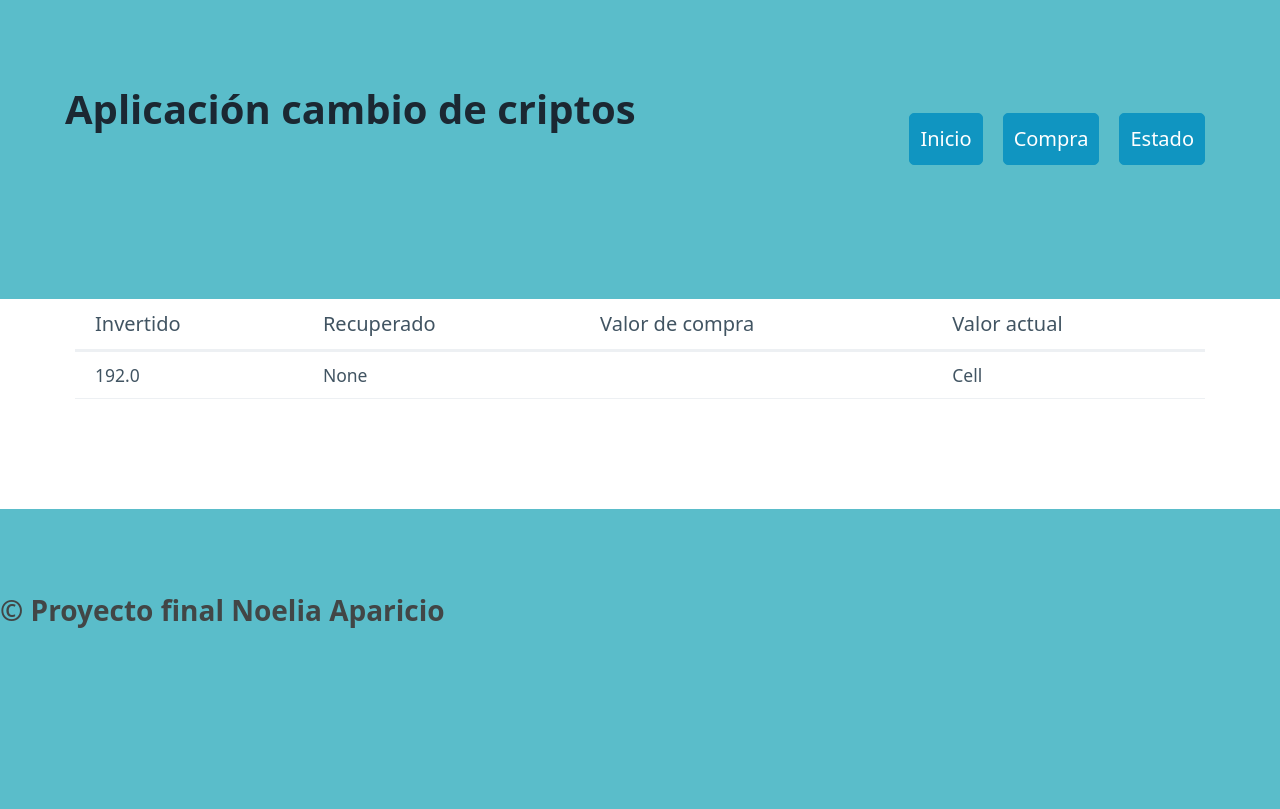
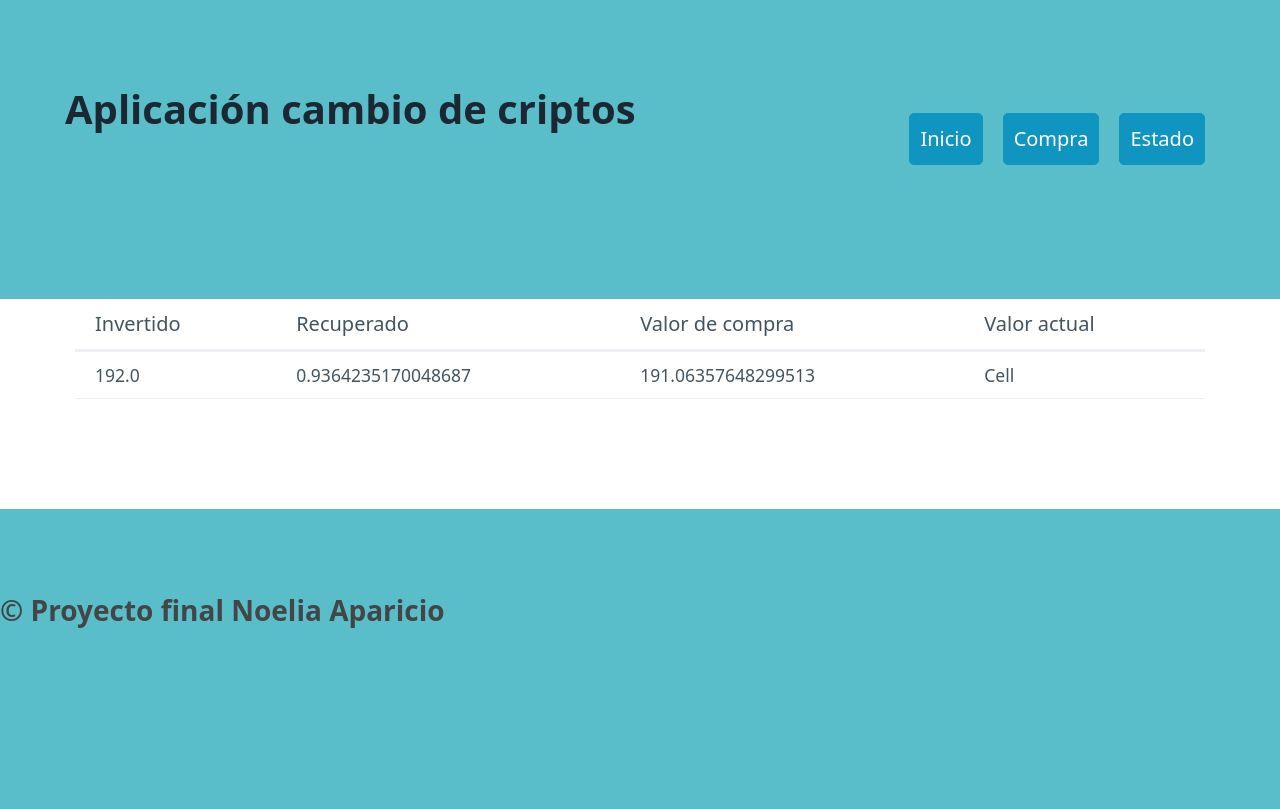
Before and after one commit to Noeliaapama/Ejercicio-de-calculadora-de-criptomonedas, a Flask app: page /status in a window 1280 px wide. Shown: the part 31-840 px from the top of the page. Run offline with Flask 3, Linux system fonts and the light colour scheme; data comes from the database, SQL or seed files in the repository.

Commit message:
status: inversion, recuperado y valor compra

```diff
--- a/flask_classic/models.py
+++ b/flask_classic/models.py
@@ -75,19 +75,11 @@
         result_inv = conect_inv.res.fetchall()
         conect_inv.con.close()
         return result_inv
-    #comprobar después si funciona, ya que es una base pero no está comprobado
 
     def recuperado():
-        conect_recup = Conexion(f"SELECT SUM(quantity_to) FROM mov_criptos WHERE 'mto' = 'EUR' AND quantity_from > 0")
+        conect_recup = Conexion(f"SELECT SUM(quantity_to) FROM mov_criptos WHERE mto = 'EUR' AND quantity_from > 0")
         result_recup = conect_recup.res.fetchall()
         conect_recup.con.close()
         return result_recup
 
-    def valor_total():
-        conect_vato= Conexion(f"SELECT quantity_from-quantity_to AS RESULTADO FROM mov_criptos")
-        resultado = conect_vato.res.fectchall()
-        conect_vato.con.close()
-        return resultado
-
-
     #falta valor actual
--- a/flask_classic/routes.py
+++ b/flask_classic/routes.py
@@ -48,19 +48,11 @@
     else:
         if request.form["btn"] == 'Calcular':
             respuesta = calcular_respuesta(request.form)
-
-            # Se guarda la respuesta del formulario en la sesión de flask
-            # form_data = request.form.to_dict()
-            # session['form_data'] = form_data
-
-            # return render_template('forms.html', cur=currency, request = respuesta,form_data=form_data)
-
             return render_template('forms.html', cur=currency, request = respuesta)
 
         else:
             if request.form["btn"] == 'Guardar':
                 respuesta = calcular_respuesta(request.form)
-
                 reg_guardar = CambioMoneda(request.form['mfrom'])
                 hora_actual=datetime.today().time().strftime('%H:%M:%S')
                 registroForm = (None, date.today(), hora_actual, respuesta['mfrom'], respuesta['qfrom'], respuesta['mto'], respuesta['qto'])
@@ -81,7 +73,6 @@
 def estado():
     resultado_inversion=PageStatus.inversion()
     resultado_recuperado=PageStatus.recuperado()
-    #resultado_total=PageStatus.valor_total()
+    resultado_valor_compra= resultado_inversion[0][0] - resultado_recuperado [0][0]
 
-    return render_template ("status.html", invertir=resultado_inversion[0][0], mon_recuperadas=resultado_recuperado[0][0])
-    #suma_total=resultado_total[0][0]
+    return render_template ("status.html", invertir=resultado_inversion[0][0], mon_recuperadas=resultado_recuperado[0][0], valor_compra = resultado_valor_compra)
--- a/flask_classic/templates/status.html
+++ b/flask_classic/templates/status.html
@@ -14,7 +14,7 @@
             <tr>
               <td>{{invertir}}</td>
               <td>{{mon_recuperadas}}</td>
-              <td>{{sum_total}}</td>
+              <td>{{valor_compra}}</td>
               <td>Cell</td>
             </tr>
         </tbody>
```
